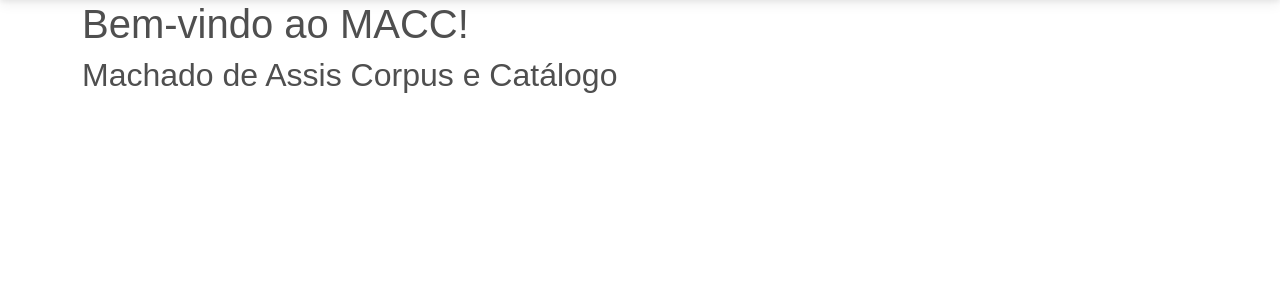
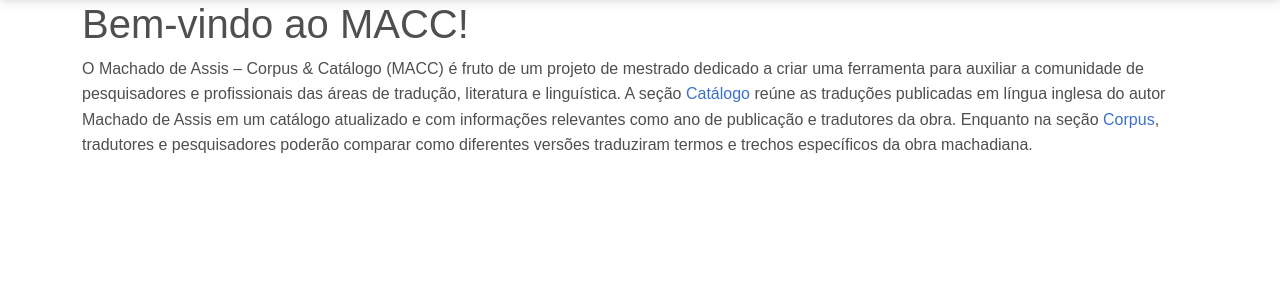
Before and after one commit to fflch/macc, a Django app: page /pt-br/ in a window 1280 px wide. Shown: the part 59-359 px from the top of the page. Run offline with Django 4.2, Linux system fonts and the light colour scheme; parts of the project's set-up code (start-up, migrations or seed data) failed here and were passed over; some libraries are stand-ins or nearby versions; some web fonts are replaced.

Commit message:
Update homepage

```diff
--- a/templates/corpus/search.html
+++ b/templates/corpus/search.html
@@ -4,7 +4,7 @@
 
 {% block content %}
 
-<h1>Search</h1>
+<h1>{% translate "Corpus - Busca" %}</h1>
 
 <form action="{% url 'corpus:search' %}" method="post">
   {% csrf_token %}
--- a/templates/page/home.html
+++ b/templates/page/home.html
@@ -5,7 +5,26 @@
 <div class="row">
   <div class="col">
     <h1>{% translate "Bem-vindo ao MACC!" %}</h1>
-    <h2>{% translate "Machado de Assis Corpus e Catálogo" %}</h2>
+  </div>
+</div>
+
+{% url 'corpus:index' as corpus_index_url %}
+{% url 'corpus:search' as corpus_search_url %}
+
+<div class="row">
+  <div class="col">
+    <p>
+      {% blocktranslate %}
+        O Machado de Assis – Corpus & Catálogo (MACC) é fruto de um projeto de
+        mestrado dedicado a criar uma ferramenta para auxiliar a comunidade de
+        pesquisadores e profissionais das áreas de tradução, literatura e linguística.
+        A seção <a href="{{ corpus_index_url }}">Catálogo</a> reúne as traduções publicadas em
+        língua inglesa do autor Machado de Assis em um catálogo atualizado
+        e com informações relevantes como ano de publicação e tradutores da obra.
+        Enquanto na seção <a href="{{ corpus_search_url }}">Corpus</a>, tradutores e pesquisadores poderão
+        comparar como diferentes versões traduziram termos e trechos específicos da obra machadiana.
+      {% endblocktranslate %}
+    </p>
   </div>
 </div>
 {% endblock content %}
```
Also changed, not shown: locale/en_us/LC_MESSAGES/django.po, locale/pt_br/LC_MESSAGES/django.po.
